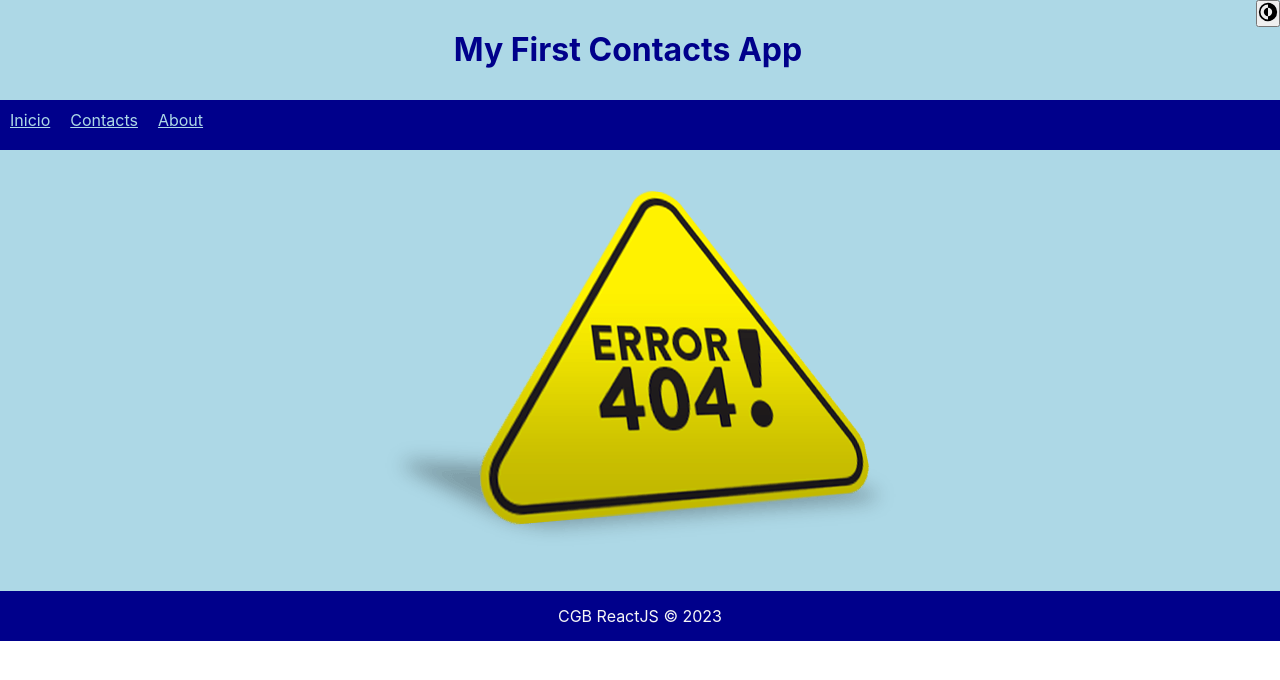
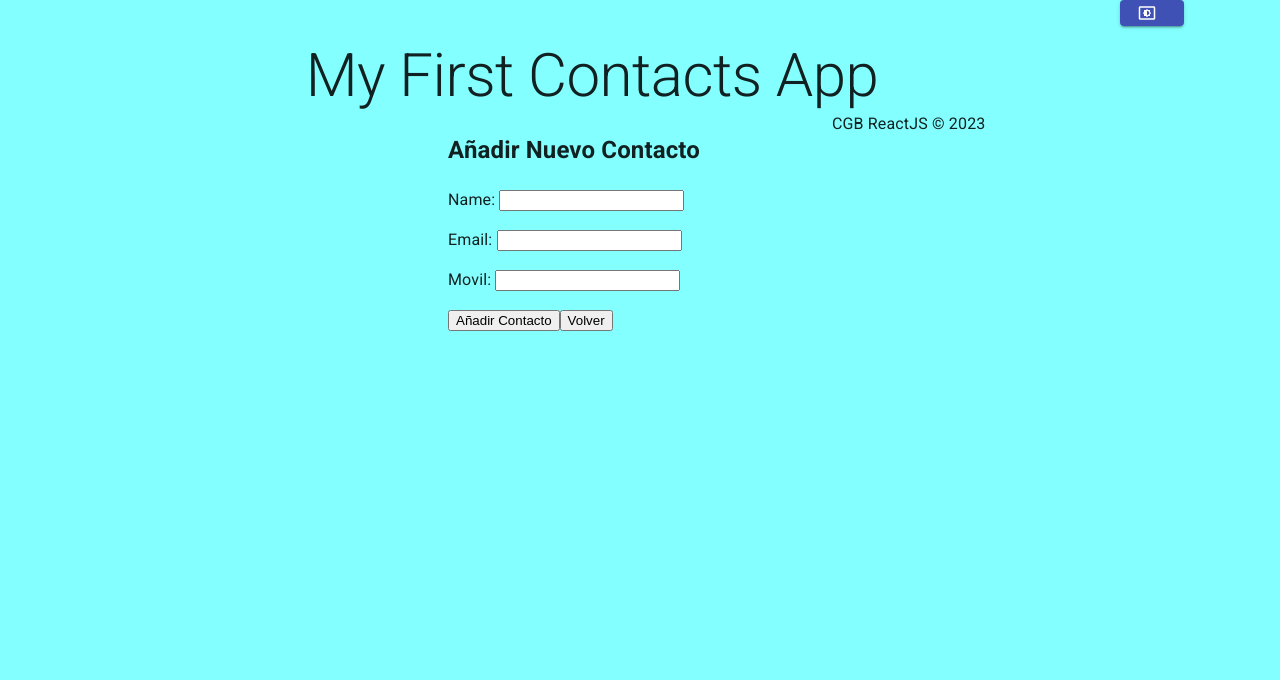
Before and after one commit to chrisguemes/ReactJS-Proyects-my_contacts_app, a React (Create React App) app: page /addcontact in a window 1280 px wide. Shown: the top 680 px of the page. Built offline with nearby package versions, Linux system fonts and the light colour scheme; no server answers.

Commit message:
[mui] Pruebas de formato con MUI

```diff
--- a/src/App.css
+++ /dev/null
@@ -1,99 +0,0 @@
-* {
-  padding: 0;
-  margin: 0;
-}
-
-#container {
-  background-color: lightblue;
-  color: darkblue;
-  width: 100%;
-  margin: 0px auto;
-}
-
-#containerDark {
-  background-color: darkblue;
-  color: lightblue;
-  width: 100%;
-  margin: 0px auto;
-}
-
-header {
-  height: 100px;
-  width: 100%;
-  text-align: center;
-  line-height: 100px;
-}
-
-.clearfix {
-  clear: both;
-}
-
-.darkButton {
-  float: right;
-}
-
-#content {
-  float: left;
-  width: calc(80% - 80px);
-  min-height: 400px;
-  padding: 40px;
-}
-
-#content h2{
-  margin-bottom: 30px;
-  text-align: center;
-}
-
-aside {
-  float: left;
-  width: calc(20% - 20px);
-  min-height: 400px;
-  padding-left: 10px;
-  padding-right: 10px;
-  padding-top: 40px;
-  padding-bottom: 40px;
-}
-
-footer {
-  background: darkblue;
-  color: whitesmoke;
-  text-align: center;
-  height: 50px;
-  line-height: 50px;
-
-}
-
-.removeBtn {
-  margin: 10px;
-}
-
-nav {
-  background: darkblue;
-  height: 50px;
-}
-
-nav ul li {
-  list-style: none;
-  color: lightblue;
-  margin: 10px;
-  float: left;
-}
-
-.link {
-  color: lightblue;
-}
-
-.homeImage {
-  text-align: center;
-  padding: 40px;
-}
-
-.aboutImage {
-  text-align: center;
-  padding: 40px;
-}
-
-.error404Image {
-  text-align: center;
-  padding: 40px;
-}
--- a/src/App.js
+++ /dev/null
@@ -1,70 +0,0 @@
-import { useEffect, useState } from "react";
-import './App.css';
-import AddContactContext from "./context/AddContactContext"
-import DarkModeContext from "./context/DarkModeContext"
-import svgImg from "./assets/dark.svg"
-
-import ContactList from "./components/ContactList"
-import ContactForm from './components/ContactForm'
-
-import useFetch from "./hooks/useFetch"
-
-import { Routes, Route } from "react-router-dom"
-
-import Menu from "./components/Menu"
-import Home from "./components/Home"
-import About from "./components/About"
-import NoMatch from "./components/NoMatch"
-
-//function App() {
-const App = () => {
-
-  // Dark Mode
-  const [darkMode, setDarkMode] = useState(false)
-  const handlerDarkMode = (event) => setDarkMode(darkMode? false : true)
-
-  // Set app header
-  const headerApp = "My First Contacts App"
-
-  // Initialize Data
-  const [contacts, setContacts, loadingContacts, dataError] = useFetch("https://jsonplaceholder.typicode.com/users")
-
-  return (
-    <div>
-
-      <div id={darkMode? "containerDark" : "container"}>
-
-        <header>
-          <button className="darkButton" onClick={handlerDarkMode}><img alt="" src={svgImg} height ="20" width="20"/></button>
-          <h1>{headerApp}</h1>
-        </header>
-
-        <div className="clearfix"></div>
-
-        <Menu />
-
-        <div className="clearfix"></div>
-
-        <Routes>
-          <Route path="/" element={ <Home/> } />
-          <Route path="about" element={ <About/> } />
-          <Route path="contacts" element={
-            <AddContactContext.Provider value={ {contacts, setContacts, loadingContacts, dataError} }>
-              <ContactList />
-            </AddContactContext.Provider>
-          }/>
-          <Route path="*" element={ <NoMatch/> } />
-        </Routes>
-
-        <div className="clearfix"></div>
-
-        <footer>
-          CGB ReactJS &copy; 2023
-        </footer>
-
-      </div>
-    </div>
-  );
-}
-
-export default App;
--- /dev/null
+++ b/src/App.jsx
@@ -0,0 +1,73 @@
+import { useEffect, useState } from "react";
+import AddContactContext from "./context/AddContactContext"
+import DarkModeContext from "./context/DarkModeContext"
+
+import ContactList from "./components/ContactList"
+import ContactForm from './components/ContactForm'
+
+import useFetch from "./hooks/useFetch"
+
+import { Routes, Route } from "react-router-dom"
+
+import Menu from "./components/Menu"
+import Home from "./components/Home"
+import About from "./components/About"
+import NoMatch from "./components/NoMatch"
+import { Container, Typography, Box, Grid, Button } from "@mui/material";
+import SettingsBrightnessIcon from '@mui/icons-material/SettingsBrightness';
+
+//function App() {
+const App = () => {
+
+  // Dark Mode
+  const [darkMode, setDarkMode] = useState(false)
+  const handlerDarkMode = (event) => setDarkMode(darkMode? false : true)
+
+  // Set app header
+  const headerApp = "My First Contacts App"
+
+  // Initialize Data
+  const [contacts, setContacts, loadingContacts, dataError] = useFetch("https://jsonplaceholder.typicode.com/users")
+
+  return (
+    <Container>
+
+      <Grid container>
+        <Grid item xs={11} sm={11} md={11}>
+          <Typography variant="h2" textAlign={"center"} mt={5}>{headerApp}</Typography>
+        </Grid>
+        <Grid item xs={1} sm={1} md={1}>
+          <Button onClick={handlerDarkMode} variant="contained" startIcon={<SettingsBrightnessIcon />} size='small'/>
+        </Grid>
+
+        <Grid item xs={12} sm={6} md={4}>
+          {/* Nav menu */}
+        </Grid>
+
+        <Grid item xs={12} sm={6} md={4}>
+          <Routes>
+            <Route path="/" element={ <Home/> } />
+            <Route path="about" element={ <About/> } />
+            <Route path="contacts" element={
+              <AddContactContext.Provider value={ {contacts, setContacts, loadingContacts, dataError} }>
+                <ContactList />
+              </AddContactContext.Provider>
+            }/>
+            <Route path="addcontact" element={
+              <AddContactContext.Provider value={ {contacts, setContacts, loadingContacts, dataError} }>
+                <ContactForm />
+              </AddContactContext.Provider>
+            }/>
+            <Route path="*" element={ <NoMatch/> } />
+          </Routes>
+        </Grid>
+
+        <Grid item xs={12} sm={6} md={4}>
+          CGB ReactJS &copy; 2023
+        </Grid>
+      </Grid>
+    </Container>
+  );
+}
+
+export default App;
--- a/src/components/About.jsx
+++ b/src/components/About.jsx
@@ -1,5 +1,5 @@
-import '../App.css';
 import ctaJpg from "../assets/CTA.jpg"
+import styled from "styled-components"
 
 // Function
 const About = () => {
--- a/src/components/ContactCard.jsx
+++ b/src/components/ContactCard.jsx
@@ -1,15 +1,24 @@
-// Imports
-import './../App.css'
-import deletePng from "../assets/delete.png"
+import Button from '@mui/material/Button';
+import DeleteIcon from '@mui/icons-material/Delete';
+import EditNoteOutlinedIcon from '@mui/icons-material/EditNoteOutlined';
 
 // Function
 const ContactCard = ({contactData, removeContact}) => {
     return (
         <tr>
-            <td><button className="removeBtn" onClick={() => removeContact(contactData.id)}><img alt="" src={deletePng} height ="20" width="20"/></button></td>
-            <td>{ contactData.name }</td>
-            <td>{ contactData.email }</td>
-            <td>{ contactData.phone }</td>
+          <td>
+            <Button onClick={() => removeContact(contactData.id)} variant="contained" startIcon={<DeleteIcon />} size='small'>
+              Delete
+            </Button>
+          </td>
+          <td>
+            <Button  variant="contained" startIcon={<EditNoteOutlinedIcon />} size='small'>
+              Edit
+            </Button>
+          </td>
+          <td>{ contactData.name }</td>
+          <td>{ contactData.email }</td>
+          <td>{ contactData.phone }</td>
         </tr>
     );
 }
--- a/src/components/ContactForm.jsx
+++ b/src/components/ContactForm.jsx
@@ -1,8 +1,8 @@
 // Imports
 import { useState, useContext } from 'react';
-import './../App.css'
 
 import ContactContext from '../context/AddContactContext'
+import { Link } from "react-router-dom"
 
 // Function
 const ContactForm = () => {
@@ -30,7 +30,10 @@ const ContactForm = () => {
           <p>Email: <input type='text' onChange={handlerEmail}/></p>
           <p>Movil: <input type='text' onChange={handlerPhone}/></p>
       </div>
-      <button onClick = {contactAdd}>Añadir Contacto</button>
+      <button className="genericBtn" onClick = {contactAdd}>Añadir Contacto</button>
+      <Link to="/contacts">
+        <button className="genericBtn" type="button">Volver</button>
+      </Link>
     </div>
   );
 }
--- a/src/components/ContactList.jsx
+++ b/src/components/ContactList.jsx
@@ -1,10 +1,11 @@
 // Imports
 import { useState, useContext } from 'react';
-import './../App.css'
 
 import ContactCard from './ContactCard';
 import ContactContext from '../context/AddContactContext'
-import ContactForm from './ContactForm'
+import { Link } from "react-router-dom"
+
+import Button from "@mui/material/Button"
 
 // Function
 const ContactList = () => {
@@ -67,7 +68,9 @@ const ContactList = () => {
           <p>Filtrar por: <input type="text" onChange={handlerSearch}/></p>
         </div>
         <div>
-          <ContactForm />
+        <Link className="link" to="/addcontact">
+          <Button variant="contained">Añadir Contacto</Button>
+        </Link>
         </div>
       </aside>
     </div>
--- a/src/components/Home.jsx
+++ b/src/components/Home.jsx
@@ -1,4 +1,3 @@
-import '../App.css';
 import homeJpg from "../assets/home.jpg"
 
 // Function
--- a/src/components/Menu.jsx
+++ b/src/components/Menu.jsx
@@ -1,4 +1,3 @@
-import '../App.css'
 import { Link } from "react-router-dom"
 
 const Menu = () => {
--- a/src/components/NoMatch.jsx
+++ b/src/components/NoMatch.jsx
@@ -1,4 +1,3 @@
-import '../App.css';
 import error404Img from "../assets/err404.png"
 
 // Function
--- a/src/index.js
+++ b/src/index.js
@@ -1,16 +1,42 @@
 import React from 'react';
 import ReactDOM from 'react-dom/client';
-import './index.css';
 import App from './App';
 import reportWebVitals from './reportWebVitals';
 
 import { BrowserRouter } from 'react-router-dom';
 
+import '@fontsource/roboto/300.css';
+import '@fontsource/roboto/400.css';
+import '@fontsource/roboto/500.css';
+import '@fontsource/roboto/700.css';
+
+import './index.css';
+import { CssBaseline, createTheme, ThemeProvider } from '@mui/material';
+
+const theme = createTheme ({
+  palette: {
+    mode: 'light',
+    primary: {
+      main: '#3f51b5',
+    },
+    secondary: {
+      main: '#f50057',
+    },
+    background: {
+      default: '#84ffff',
+      paper: '#80d8ff',
+    },
+  },
+});
+
 const root = ReactDOM.createRoot(document.getElementById('root'));
 
 root.render(
   <BrowserRouter>
-    <App />
+    <ThemeProvider theme={theme}>
+      <CssBaseline/>
+      <App />
+    </ThemeProvider>
   </BrowserRouter>
 );
 
```
Also changed, not shown: package.json (+8 -0 lines), 2 other files (tests, documents, lock files or other folders).
